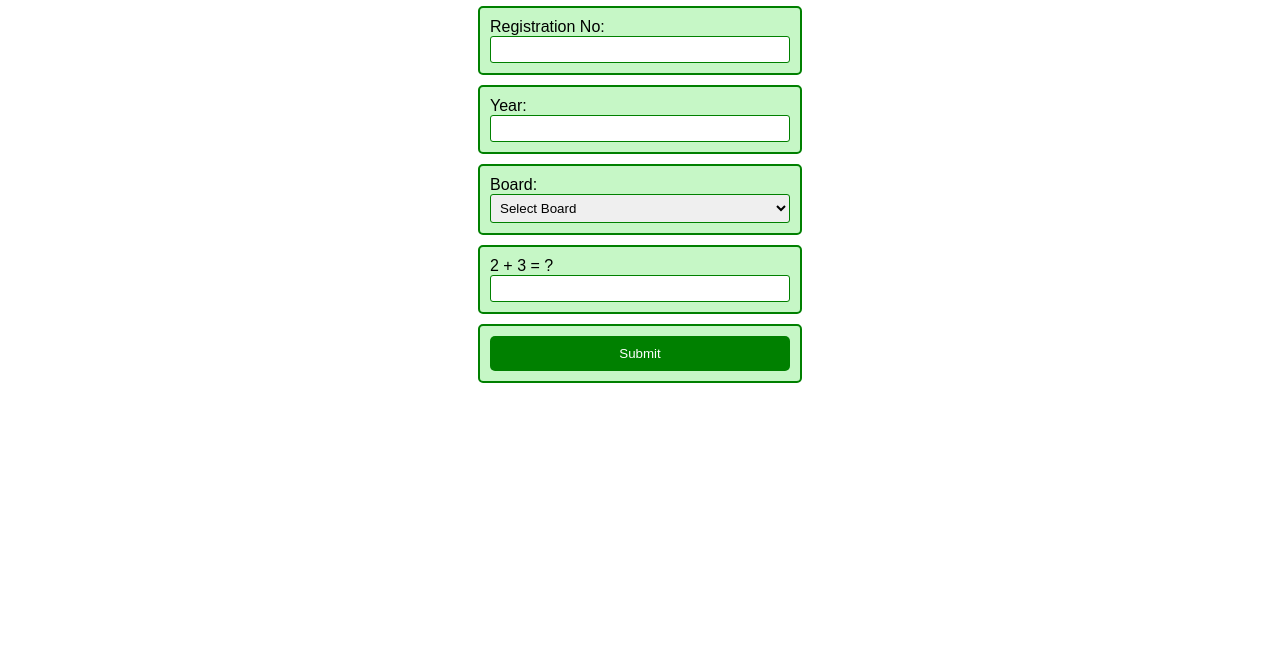
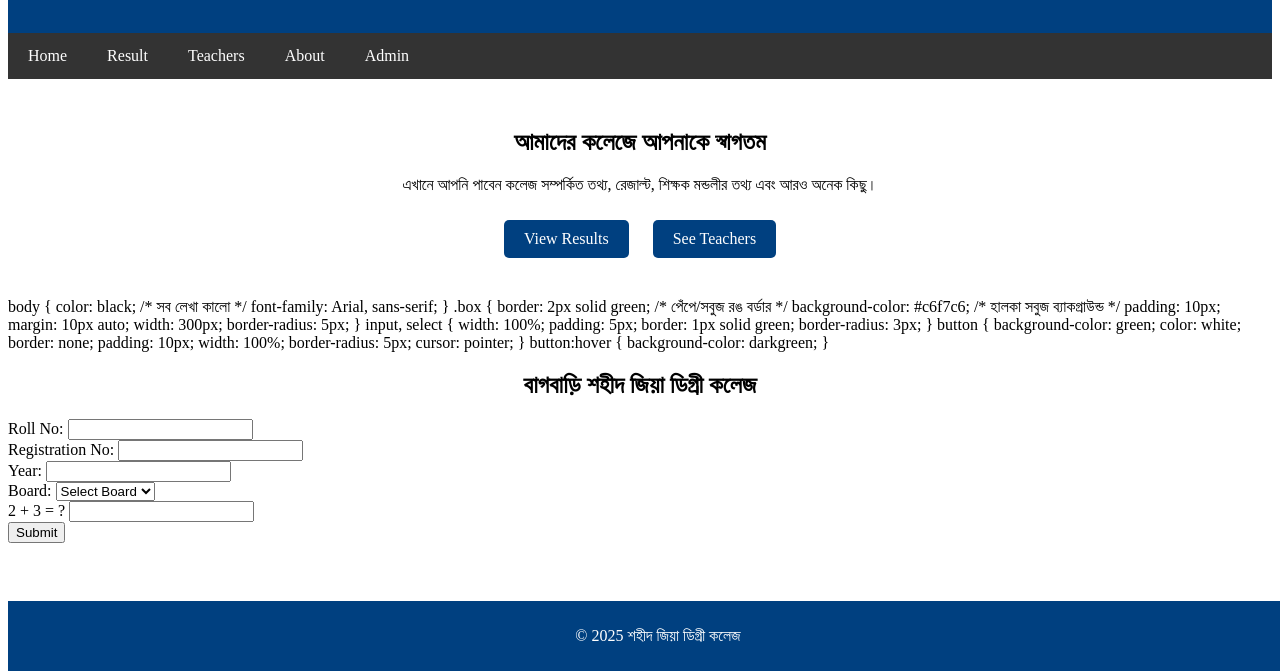
Before and after one commit to mstasmiya6200-ui/Samiul-, a plain HTML site: page index.html in a window 1280 px wide. Shown: the part 129-800 px from the top of the page. Drawn offline with Linux system fonts and the light colour scheme.

Commit message:
Update index.html

```diff
--- a/index.html
+++ b/index.html
@@ -33,6 +33,90 @@
   <title> BAGBARI SHAHEED ZIA DEGREE COLLEGE  </title>
   <meta charset="UTF-8">
   <style>
+       <style>
+    body {
+      margin: 0;
+      font-family: Arial, sans-serif;
+      background: #f4f4f4;
+    }
+    header {
+      background: #004080;
+      color: white;
+      padding: 20px;
+      text-align: center;
+    }
+    nav {
+      background: #333;
+      overflow: hidden;
+    }
+    nav a {
+      float: left;
+      display: block;
+      color: white;
+      text-align: center;
+      padding: 14px 20px;
+      text-decoration: none;
+    }
+    nav a:hover {
+      background: #ddd;
+      color: black;
+    }
+    section {
+      padding: 30px;
+      text-align: center;
+    }
+    footer {
+      background: #004080;
+      color: white;
+      text-align: center;
+      padding: 10px;
+      position: fixed;
+      bottom: 0;
+      width: 100%;
+    }
+    .btn {
+      display: inline-block;
+      background: #004080;
+      color: white;
+      padding: 10px 20px;
+      margin: 10px;
+      text-decoration: none;
+      border-radius: 5px;
+    }
+    .btn:hover {
+      background: #ff6600;
+    }
+  </style>
+</head>
+<body>
+
+  <header>
+    <h1>শহীদ জিয়া ডিগ্রী কলেজ</h1>
+    <p>Welcome to Our Official Website</p>
+  </header>
+
+  <nav>
+    <a href="index.html">Home</a>
+    <a href="result.html">Result</a>
+    <a href="teachers.html">Teachers</a>
+    <a href="about.html">About</a>
+    <a href="admin.html">Admin</a>
+  </nav>
+
+  <section>
+    <h2>আমাদের কলেজে আপনাকে স্বাগতম</h2>
+    <p>এখানে আপনি পাবেন কলেজ সম্পর্কিত তথ্য, রেজাল্ট, শিক্ষক মন্ডলীর তথ্য এবং আরও অনেক কিছু।</p>
+    <a href="result.html" class="btn">View Results</a>
+    <a href="teachers.html" class="btn">See Teachers</a>
+  </section>
+
+  <footer>
+    <p>&copy; 2025 শহীদ জিয়া ডিগ্রী কলেজ</p>
+  </footer>
+
+</body>
+</html>
+
     body {
       color: black; /* সব লেখা কালো */
       font-family: Arial, sans-serif;
```
